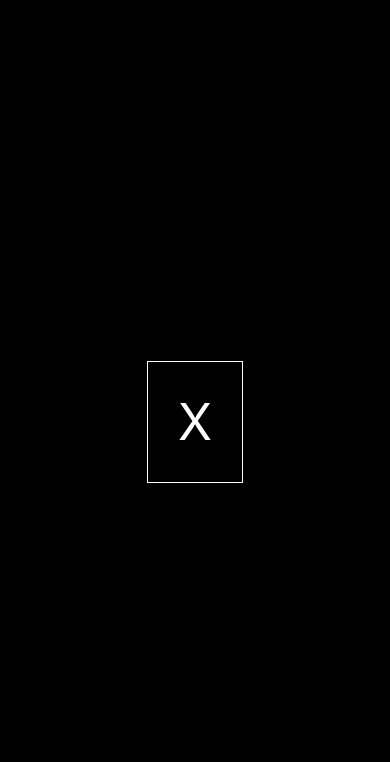
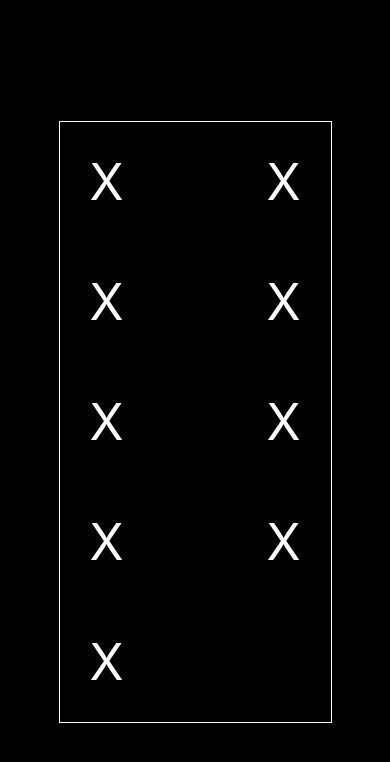
Before and after one commit to jtbitt/tic-tac-react-native, a React Native app: screen / in a window 390 px wide. Shown: the top 762 px of the page. Built offline with nearby package versions, Linux system fonts and the light colour scheme.

Commit message:
More adjustments to the board layout

```diff
--- a/App.js
+++ b/App.js
@@ -3,14 +3,22 @@ import { StyleSheet, Text, View } from 'react-native';
 
 import SelectionSquare from './components/SelectionSquare';
 
-export default function App() {
-  return (
-    <View style={styles.container}>
-      <View style={styles.board}>
-        <SelectionSquare />
+export default class App extends React.Component {
+  state = {
+    playerTurn: 1,
+    playerOneScore: 0,
+    playerTwoScore: 0,
+  };
+
+  render () {
+    return(
+      <View style={styles.container}>
+        <View style={styles.board}>
+          {[0,1,2,3,4,5,6,7,8].map(() => <SelectionSquare />)}
+        </View>
       </View>
-    </View>
-  );
+    )
+  };
 }
 
 const styles = StyleSheet.create({
@@ -21,7 +29,12 @@ const styles = StyleSheet.create({
     justifyContent: 'center',
   },
   board: {
+    marginLeft: '15%',
+    marginRight: '15%',
+    flexDirection: 'row',
+    flexWrap: 'wrap',
+    justifyContent: 'space-between',
     borderWidth: 1,
-    borderColor: 'white'
-  }
+    borderColor: 'white',
+  },
 });
--- a/components/SelectionSquare.js
+++ b/components/SelectionSquare.js
@@ -2,6 +2,12 @@ import React from 'react';
 import { StyleSheet, View, Text } from 'react-native';
 
 export default class SelectionSquare extends React.Component {
+  onAnswerPress = answerCorrect => {
+    const { onPress } = this.props;
+
+    answerCorrect ? onPress(true) : onPress(false);
+  }
+
   render() {
     return (
       <View style={styles.square}>
```
Lines whose indentation alone changed are shown as unchanged.
